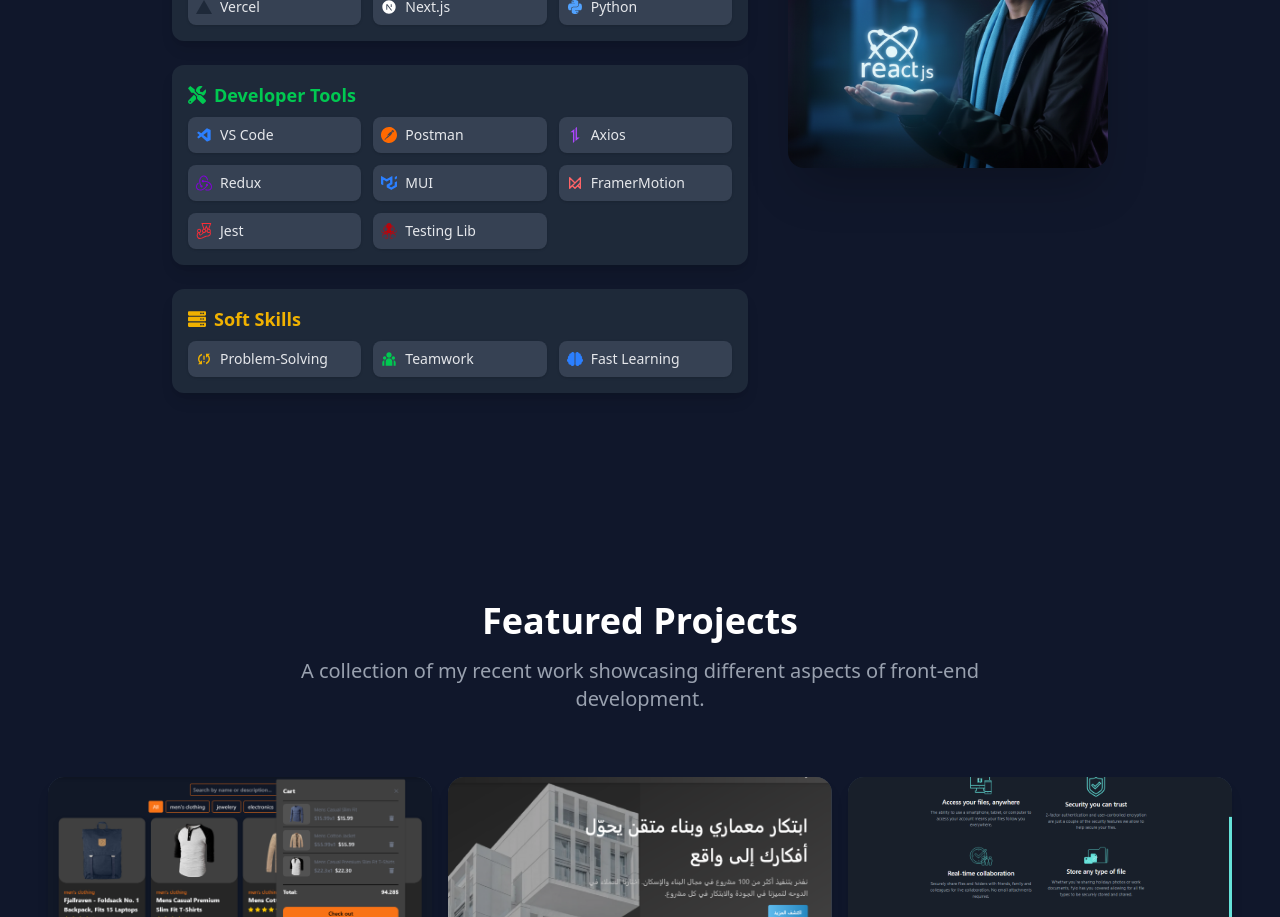
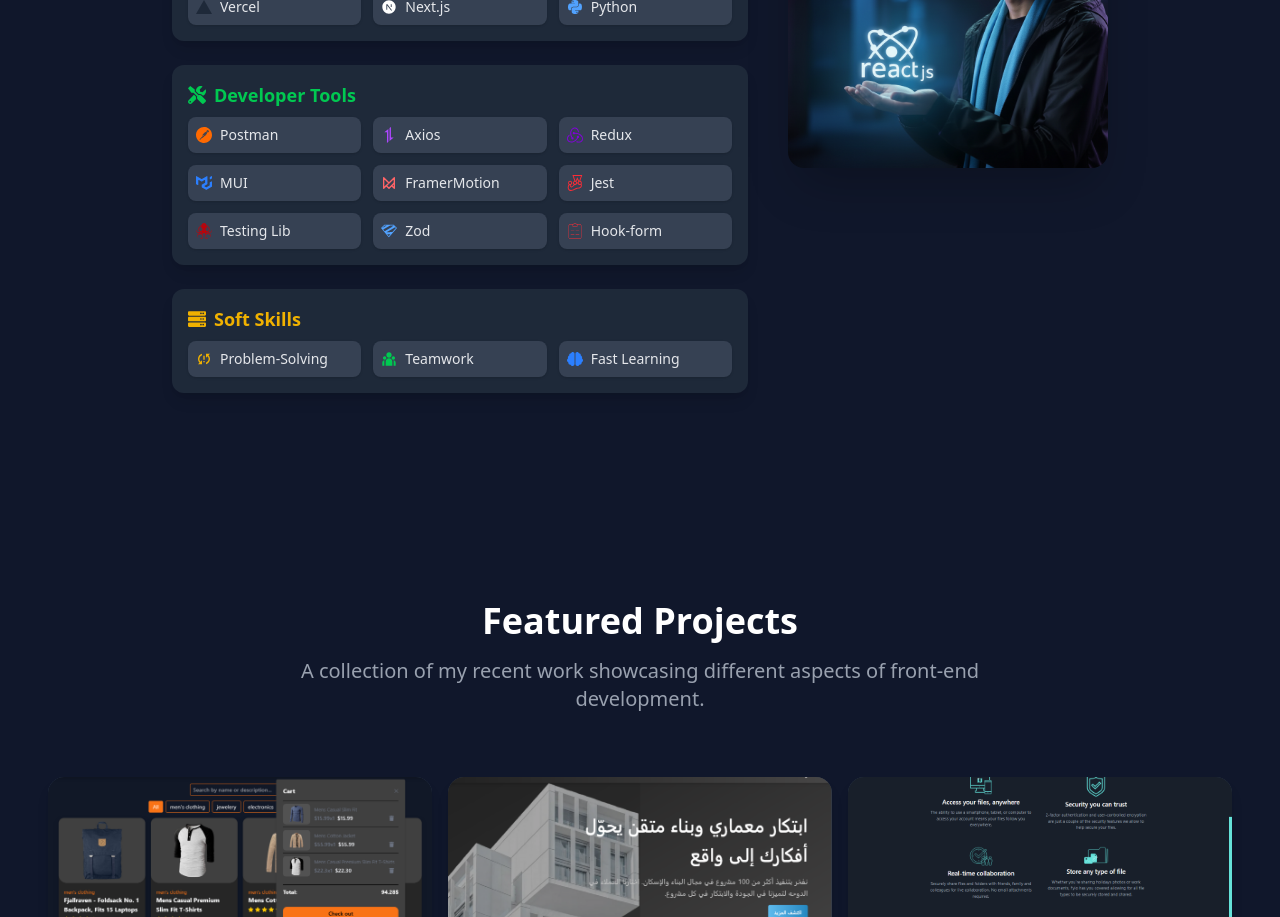
Before and after one commit to mostafaelfawal/Mostafa-Hamdi, a React (Vite) app: page / in a window 1280 px wide. Shown: the part 1120-2037 px from the top of the page. Built offline with nearby package versions, Linux system fonts and the light colour scheme.

Commit message:
add zod + react-hook

```diff
--- a/src/components/About.tsx
+++ b/src/components/About.tsx
@@ -19,7 +19,7 @@
 export default function About() {
   const { t } = useTranslation();
   return (
-    <section id="About" className="max-w-7xl mx-auto px-6 py-16 text-center">
+    <section id={t("about")} className="max-w-7xl mx-auto px-6 py-16 text-center">
       {/* Title */}
       <motion.h2
         className="text-center text-4xl font-bold text-gray-900 dark:text-white mb-4"
--- a/src/components/Contact.tsx
+++ b/src/components/Contact.tsx
@@ -43,7 +43,7 @@
   ];
 
   return (
-    <section className="py-20 flex justify-center items-center" id="Contact">
+    <section id={t("contact")} className="py-20 flex justify-center items-center" >
       <div>
         {/* Title */}
         <motion.div
--- a/src/components/Hero.tsx
+++ b/src/components/Hero.tsx
@@ -25,7 +25,7 @@
 
   return (
     <motion.section
-      id="Home"
+      id={t("home")}
       className="flex md:gap-7 md:flex-row flex-col-reverse justify-between items-center px-6 max-w-7xl mx-auto mt-12"
       variants={parentVariants}
       initial="hidden"
--- a/src/components/Projects.tsx
+++ b/src/components/Projects.tsx
@@ -16,7 +16,7 @@
   const { t } = useTranslation();
 
   return (
-    <section id="Projects" className="py-16 max-w-7xl mx-auto px-6">
+    <section id={t("projects")} className="py-16 max-w-7xl mx-auto px-6">
       <motion.div
         className="text-center mb-16"
         initial={{ opacity: 0, y: -20 }}
--- a/src/data/Skills.tsx
+++ b/src/data/Skills.tsx
@@ -1,20 +1,17 @@
-import type { listSkills } from "../types/types";
-import { BiLogoVisualStudio } from "react-icons/bi";
+import type { ListSkills } from "../types/ListSkills";
 import {
   SiAxios,
   SiJest,
   SiMui,
   SiPostman,
+  SiReacthookform,
   SiRedux,
   SiTestinglibrary,
+  SiZod,
 } from "react-icons/si";
 import { TbBrandFramerMotion } from "react-icons/tb";
 
-export const devTools: listSkills[] = [
-  {
-    name: "VS Code",
-    icon: <BiLogoVisualStudio className="text-blue-500" />,
-  },
+export const devTools: ListSkills[] = [
   {
     name: "Postman",
     icon: <SiPostman className="text-orange-500" />,
@@ -37,4 +34,12 @@
     name: "Testing Lib",
     icon: <SiTestinglibrary className="text-red-700" />,
   },
+  {
+    name: "Zod",
+    icon: <SiZod className="text-blue-400" />,
+  },
+  {
+    name: "Hook-form",
+    icon: <SiReacthookform className="text-red-500" />,
+  },
 ];
--- a/src/data/devTools.tsx
+++ b/src/data/devTools.tsx
@@ -1,9 +1,9 @@
 import { MdSyncProblem } from "react-icons/md";
-import type { listSkills } from "../types/types";
+import type { ListSkills } from "../types/ListSkills";
 import { RiTeamFill } from "react-icons/ri";
 import { FaBrain } from "react-icons/fa";
 
-export const softSkills: listSkills[] = [
+export const softSkills: ListSkills[] = [
   {
     name: "Problem-Solving",
     icon: <MdSyncProblem className="text-yellow-500" />,
--- a/src/data/languages.tsx
+++ b/src/data/languages.tsx
@@ -6,7 +6,7 @@
   FaPython,
   FaReact,
 } from "react-icons/fa";
-import type { listSkills } from "../types/types";
+import type { ListSkills } from "../types/ListSkills";
 import {
   SiFirebase,
   SiTailwindcss,
@@ -16,7 +16,7 @@
 } from "react-icons/si";
 import { RiNextjsFill } from "react-icons/ri";
 
-export const languages: listSkills[] = [
+export const languages: ListSkills[] = [
   {
     name: "HTML",
     icon: <FaHtml5 className="text-orange-500" />,
--- a/src/data/projects.ts
+++ b/src/data/projects.ts
@@ -1,4 +1,4 @@
-import type { ProjectType } from "../types/types";
+import type { ProjectType } from "../types/ProjectType";
 
 export const projects: ProjectType[] = [
   {
--- a/src/logic/Toggles/toggleLanguage.ts
+++ b/src/logic/Toggles/toggleLanguage.ts
@@ -1,5 +1,5 @@
 import type { i18n } from "i18next";
-import type { LanguageType } from "../../types/types";
+import type { LanguageType } from "../../types/LanguageType";
 
 export const toggleLanguage = (
   language: LanguageType,
--- a/src/logic/handleSendEmail.ts
+++ b/src/logic/handleSendEmail.ts
@@ -1,4 +1,4 @@
-import type { FormType } from "../types/types";
+import type { FormType } from "../types/FormType";
 
 type SendEmailParams = {
   e: React.FormEvent;
```
Also changed, not shown: file structure.txt (added).
